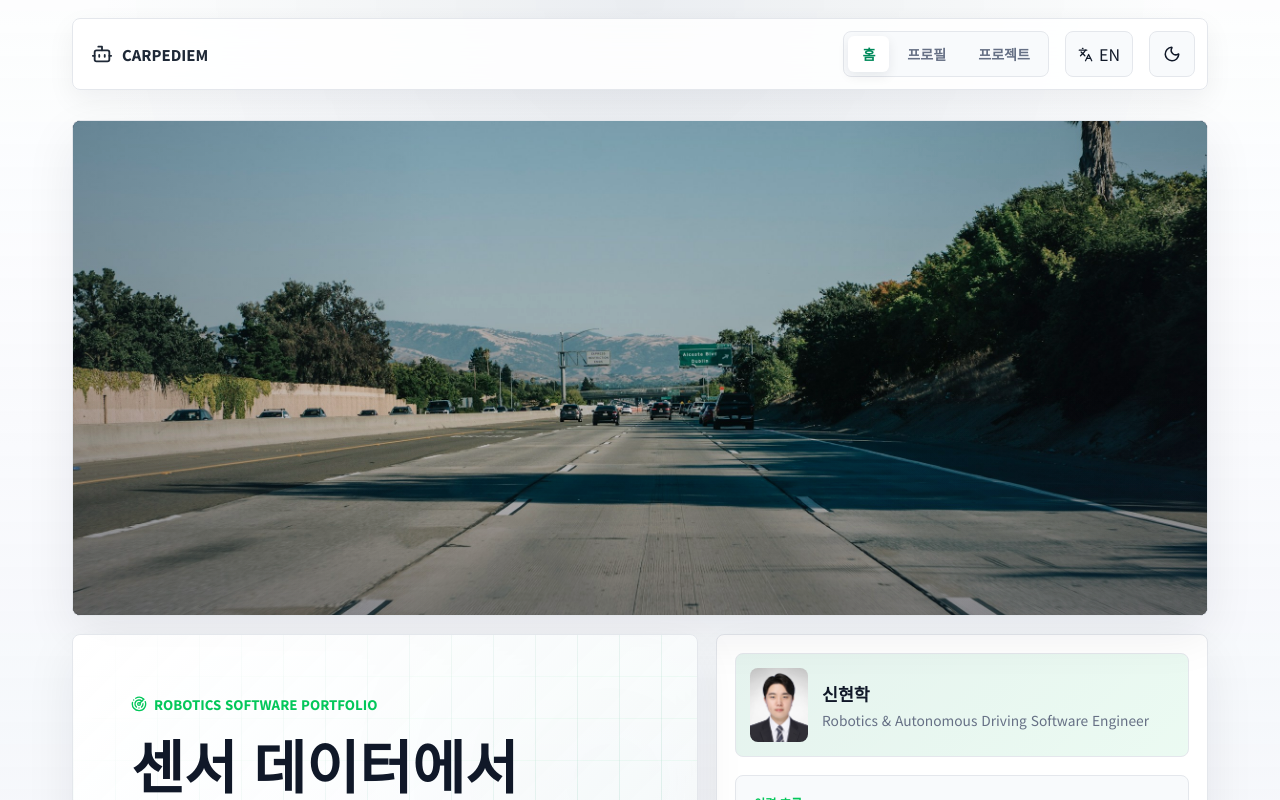
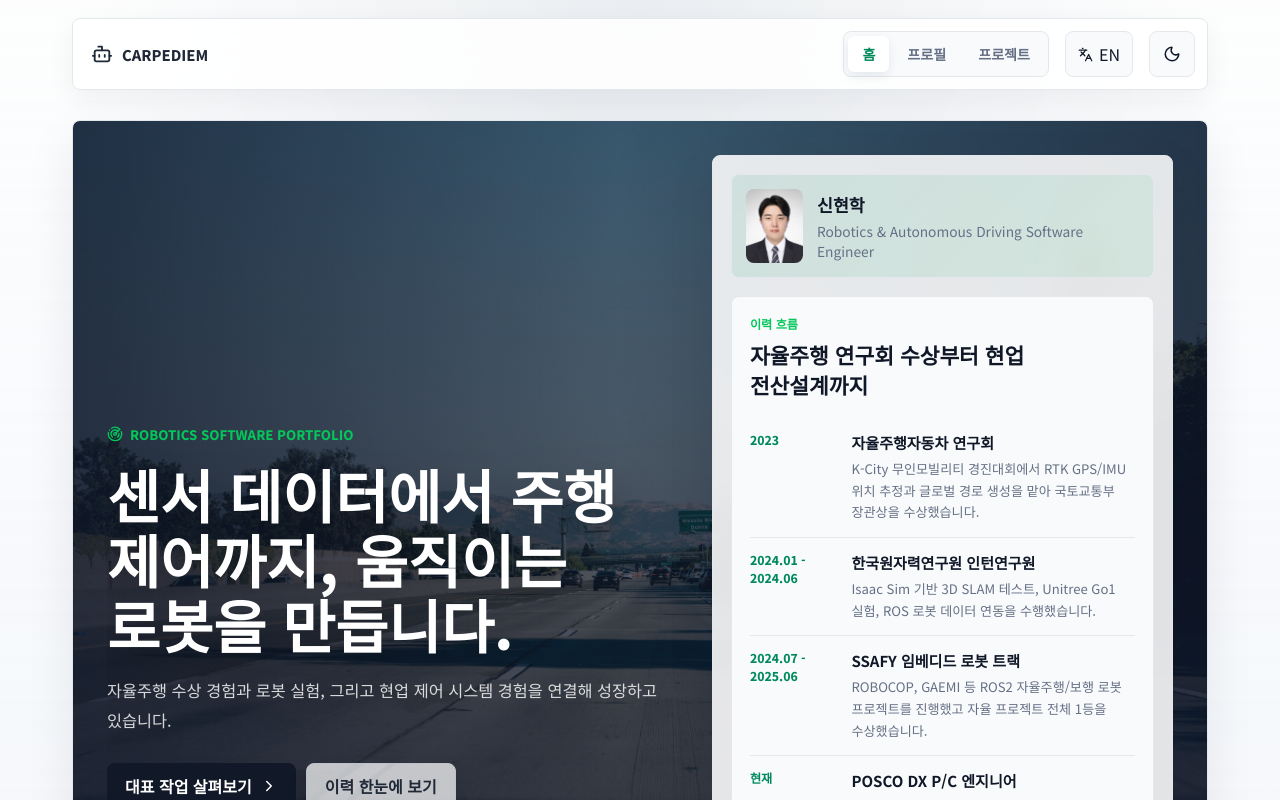
Before and after one commit to Carpediem324/Carpediem324.github.io, a React (Vite) app: page / in a window 1280 px wide. Shown: the top 800 px of the page. Built offline with nearby package versions, Linux system fonts and the light colour scheme.

Commit message:
Use road imagery as hero background

```diff
--- a/src/main.jsx
+++ b/src/main.jsx
@@ -532,7 +532,6 @@ function Home({ projects, setPage, lang, text }) {
 
   return (
     <main>
-      <RoadHero />
       <section className="hero-section">
         <div className="hero-copy">
           <p className="eyebrow">
@@ -597,15 +596,6 @@ function Home({ projects, setPage, lang, text }) {
         ))}
       </div>
     </main>
-  );
-}
-
-function RoadHero() {
-  return (
-    <section className="road-hero" aria-label="Autonomous driving road scene">
-      <div className="road-hero__image"></div>
-      <div className="road-hero__shade"></div>
-    </section>
   );
 }
 
--- a/src/styles.css
+++ b/src/styles.css
@@ -215,52 +215,28 @@ main {
   margin-top: 30px;
 }
 
-.road-hero {
-  background: #0f172a;
+.hero-section {
+  background:
+    linear-gradient(90deg, rgba(15, 23, 42, 0.76), rgba(15, 23, 42, 0.38) 48%, rgba(15, 23, 42, 0.7)),
+    linear-gradient(180deg, rgba(15, 23, 42, 0.1), rgba(15, 23, 42, 0.62)),
+    url("/assets/images/hero/road-day.jpg") center / cover;
   border: 1px solid var(--line);
   border-radius: 8px;
   box-shadow: var(--shadow);
-  height: clamp(360px, 62vh, 680px);
-  margin-bottom: 18px;
+  display: grid;
+  gap: 18px;
+  grid-template-columns: minmax(0, 1.12fr) minmax(340px, 0.88fr);
+  min-height: clamp(560px, 78vh, 760px);
   overflow: hidden;
+  padding: clamp(18px, 3vw, 34px);
   position: relative;
 }
 
-.road-hero__image,
-.road-hero__shade {
-  inset: 0;
-  position: absolute;
-}
-
-.road-hero__image {
-  background-image: url("/assets/images/hero/road-day.jpg");
-  background-position: center;
-  background-size: cover;
-  filter: saturate(0.94) contrast(1.04);
-  transform: scale(1.01);
-}
-
-:root.dark .road-hero__image {
-  background-image: url("/assets/images/hero/road-night.jpg");
-  filter: saturate(0.9) contrast(1.08) brightness(0.9);
-}
-
-.road-hero__shade {
+:root.dark .hero-section {
   background:
-    linear-gradient(90deg, rgba(15, 23, 42, 0.18), transparent 32%, transparent 68%, rgba(15, 23, 42, 0.16)),
-    linear-gradient(180deg, transparent 54%, rgba(15, 23, 42, 0.28));
-}
-
-:root.dark .road-hero__shade {
-  background:
-    linear-gradient(90deg, rgba(0, 0, 0, 0.22), transparent 34%, transparent 66%, rgba(0, 0, 0, 0.26)),
-    linear-gradient(180deg, rgba(0, 0, 0, 0.08), rgba(0, 0, 0, 0.34));
-}
-
-.hero-section {
-  display: grid;
-  gap: 18px;
-  grid-template-columns: minmax(0, 1.12fr) minmax(340px, 0.88fr);
+    linear-gradient(90deg, rgba(3, 7, 18, 0.72), rgba(3, 7, 18, 0.28) 48%, rgba(3, 7, 18, 0.72)),
+    linear-gradient(180deg, rgba(3, 7, 18, 0.08), rgba(3, 7, 18, 0.7)),
+    url("/assets/images/hero/road-night.jpg") center / cover;
 }
 
 .hero-copy,
@@ -276,26 +252,17 @@ main {
 }
 
 .hero-copy {
-  background:
-    linear-gradient(135deg, color-mix(in srgb, var(--surface) 92%, transparent), color-mix(in srgb, var(--surface-soft) 78%, transparent)),
-    radial-gradient(circle at 86% 20%, rgba(0, 138, 91, 0.14), transparent 18rem),
-    radial-gradient(circle at 12% 88%, rgba(3, 199, 90, 0.13), transparent 16rem);
+  align-self: end;
+  background: transparent;
+  border: 0;
+  box-shadow: none;
   overflow: hidden;
-  padding: clamp(30px, 5vw, 58px);
+  padding: clamp(22px, 4vw, 46px) 0;
   position: relative;
 }
 
 .hero-copy::after {
-  background:
-    linear-gradient(90deg, color-mix(in srgb, var(--blue) 28%, transparent) 1px, transparent 1px),
-    linear-gradient(0deg, color-mix(in srgb, var(--green) 16%, transparent) 1px, transparent 1px);
-  background-size: 42px 42px;
-  content: "";
-  inset: 0;
-  mask-image: linear-gradient(135deg, transparent 0%, #000 56%, transparent 100%);
-  opacity: 0.34;
-  pointer-events: none;
-  position: absolute;
+  content: none;
 }
 
 .eyebrow {
@@ -328,6 +295,11 @@ p {
   z-index: 1;
 }
 
+.hero-copy h1 {
+  color: #ffffff;
+  text-shadow: 0 18px 42px rgba(0, 0, 0, 0.34);
+}
+
 .hero-copy p:not(.eyebrow),
 .page-title p,
 .profile-panel p {
@@ -338,6 +310,11 @@ p {
   max-width: 720px;
   position: relative;
   z-index: 1;
+}
+
+.hero-copy p:not(.eyebrow) {
+  color: rgba(255, 255, 255, 0.82);
+  text-shadow: 0 12px 30px rgba(0, 0, 0, 0.28);
 }
 
 .hero-actions {
@@ -359,10 +336,10 @@ p {
 }
 
 .hero-signal-row span {
-  background: color-mix(in srgb, var(--surface) 78%, transparent);
-  border: 1px solid var(--line);
+  background: rgba(255, 255, 255, 0.14);
+  border: 1px solid rgba(255, 255, 255, 0.24);
   border-radius: 999px;
-  color: var(--muted);
+  color: rgba(255, 255, 255, 0.84);
   font-size: 0.78rem;
   font-weight: 800;
   padding: 7px 10px;
@@ -405,6 +382,9 @@ p {
 }
 
 .hero-card {
+  align-self: end;
+  backdrop-filter: blur(18px);
+  background: color-mix(in srgb, var(--surface) 88%, transparent);
   display: flex;
   flex-direction: column;
   gap: 18px;
```
Also changed, not shown: 1 other file (tests, documents, lock files or other folders).
